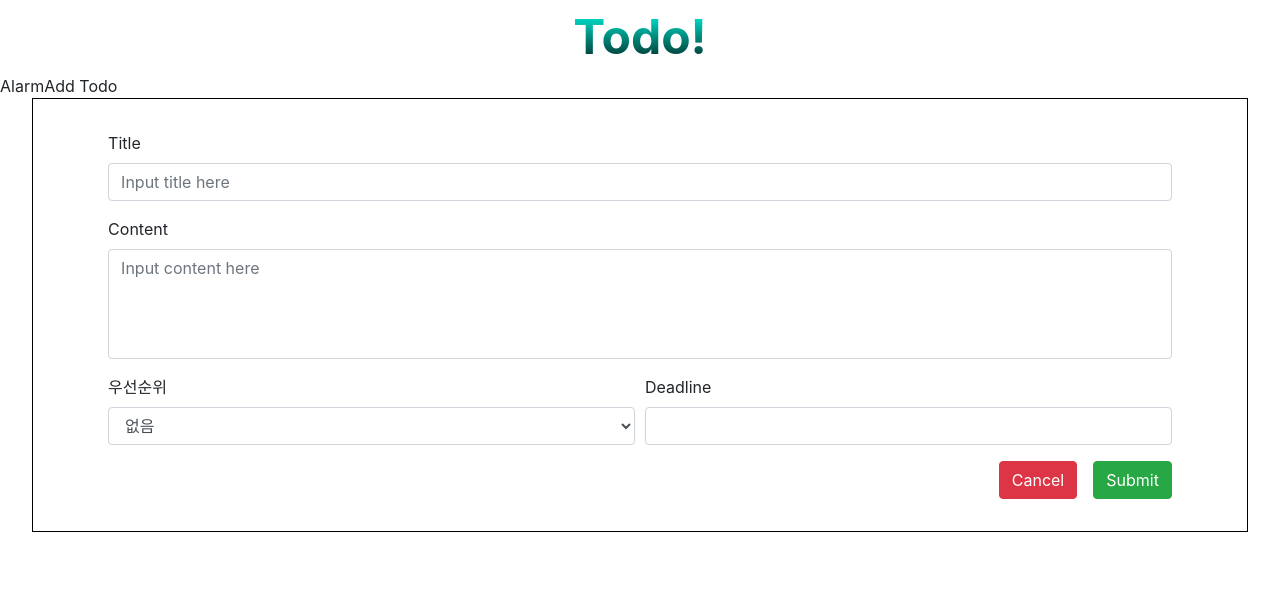
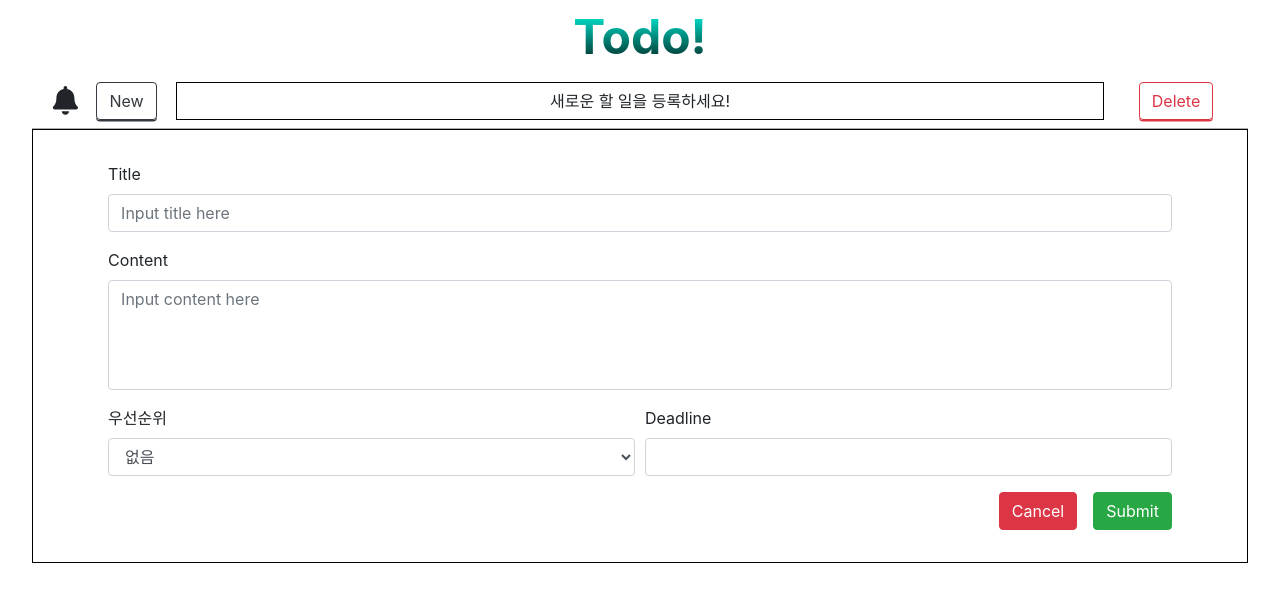
Before and after one commit to fed-gren/Todo-App, a React (Create React App) app in the folder todo_client/: page / in a window 1280 px wide. Shown: the top 602 px of the page. Built offline with nearby package versions, Linux system fonts and the light colour scheme; the HTML template or start-up script is replaced by a standard one.

Commit message:
feat: create a todo control component
- markup, css 작성 완료
- react-icons 사용

```diff
--- a/todo_client/package.json
+++ b/todo_client/package.json
@@ -7,6 +7,7 @@
     "react": "^16.8.6",
     "react-bootstrap": "^1.0.0-beta.8",
     "react-dom": "^16.8.6",
+    "react-icons": "^3.7.0",
     "react-scripts": "3.0.1"
   },
   "scripts": {
--- a/todo_client/src/components/TodoControl.js
+++ b/todo_client/src/components/TodoControl.js
@@ -1,10 +1,32 @@
 import React from "react";
+import "../styles/TodoControl.css";
+import { FaBell } from "react-icons/fa";
+import { Button, Form } from "react-bootstrap";
 
 function TodoControl() {
   return (
     <section className="todo_control_container">
-    <span>Alarm</span>
-    <span>Add Todo</span>
+      <section className="todo_control_left">
+        <section className="section_alarm">
+          <FaBell className="alarm" />
+        </section>
+
+        <section className="section_button_newTodo">
+          <Button className="button_newTodo" variant="outline-dark">
+            New
+          </Button>
+        </section>
+      </section>
+
+      <section className="section_guide_message">
+        <span className="guide_message">새로운 할 일을 등록하세요!</span>
+      </section>
+
+      <section className="section_button_delete">
+        <Button className="button_delete" variant="outline-danger">
+          Delete
+        </Button>
+      </section>
     </section>
   );
 }
--- /dev/null
+++ b/todo_client/src/styles/TodoControl.css
@@ -0,0 +1,67 @@
+.todo_control_container {
+  padding: 0.5rem 0;
+  display: flex;
+  align-items: stretch;
+  width: 95%;
+  margin: 0 auto;
+  border-bottom: 1px solid rgb(173, 173, 173);
+}
+
+.todo_control_left {
+  flex-grow: 0;
+  width: 9rem;
+  display: flex;
+  justify-content: space-around;
+  padding: 0 .7rem;
+  align-items: center;
+}
+
+.section_alarm {
+  text-align: center;
+  display: inline-block;
+}
+
+.section_button_newTodo {
+  text-align: left;
+  display: inline-block;
+}
+
+.section_guide_message {
+  flex-grow: 1;
+  text-align: center;
+  border: 1px solid black;
+  width: 0;
+  display: flex;
+  justify-content: center;
+  align-items: center;
+}
+
+.section_button_delete {
+  flex-grow: 0;
+  text-align: right;
+  width: 9rem;
+  display: flex;
+  justify-content: space-around;
+  align-items: center;
+}
+
+.alarm {
+  font-size: 1.8rem;
+  cursor: pointer;
+}
+
+.alarm:hover {
+  color: gray;
+}
+
+.button_newTodo,
+.button_delete {
+  box-shadow: 0 0.1rem;
+  box-shadow: 0 0.1rem;
+  /* width: 100%; */
+}
+
+.button_newTodo:active,
+.button_delete:active {
+  transform:translateY(0.1rem);
+}
```
Also changed, not shown: 1 other file (tests, documents, lock files or other folders).
